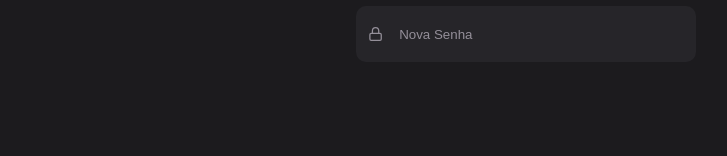
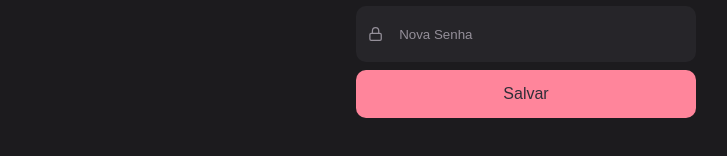
Before and after one commit to Italovini223/rocket-movies-front-end, a React (Vite) app: page / in a window 1280 px wide. Shown: the part 490-646 px from the top of the page, without its empty margins (114-841 px from the left). Built offline with nearby package versions, Linux system fonts and the light colour scheme.

Commit message:
✨ feat: add component button in Profile page

```diff
--- a/src/components/Button/index.jsx
+++ b/src/components/Button/index.jsx
@@ -0,0 +1,9 @@
+import { Container } from "./styles";
+
+export function Button({title}){
+  return(
+    <Container>
+      <span>{title}</span>
+    </Container>
+  )
+}
--- a/src/components/Button/index.js
+++ b/src/components/Button/styles.js
@@ -7,6 +7,8 @@ export const Container = styled.button`
   border: none;
   background-color: ${({theme}) => theme.COLORS.SALMON};
 
+  border-radius: 10px;
+
   > span {
     font-size: 16px;
     font-weight: 500;
--- a/src/pages/Profile/index.jsx
+++ b/src/pages/Profile/index.jsx
@@ -4,6 +4,7 @@ import { ArrowButton } from "../../components/ArrowButton";
 import { Input } from "../../components/Input";
 
 import {FiUser, FiMail, FiLock, FiCamera} from 'react-icons/fi'
+import { Button } from "../../components/Button";
 
 export function Profile() {
   return(
@@ -40,6 +41,8 @@ export function Profile() {
           placeholder="Nova Senha"
           icon={FiLock}
         />
+
+        <Button title="Salvar" />
       </Form>
     </Container>
   )
```
